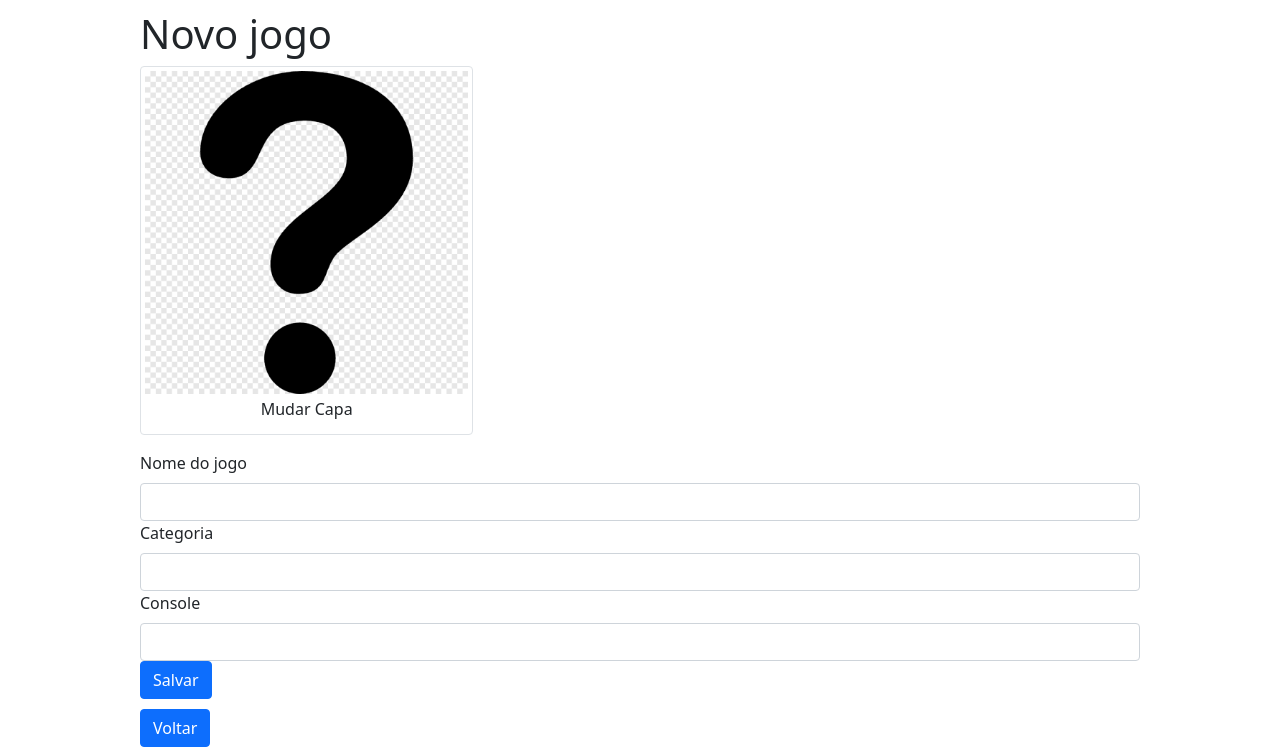
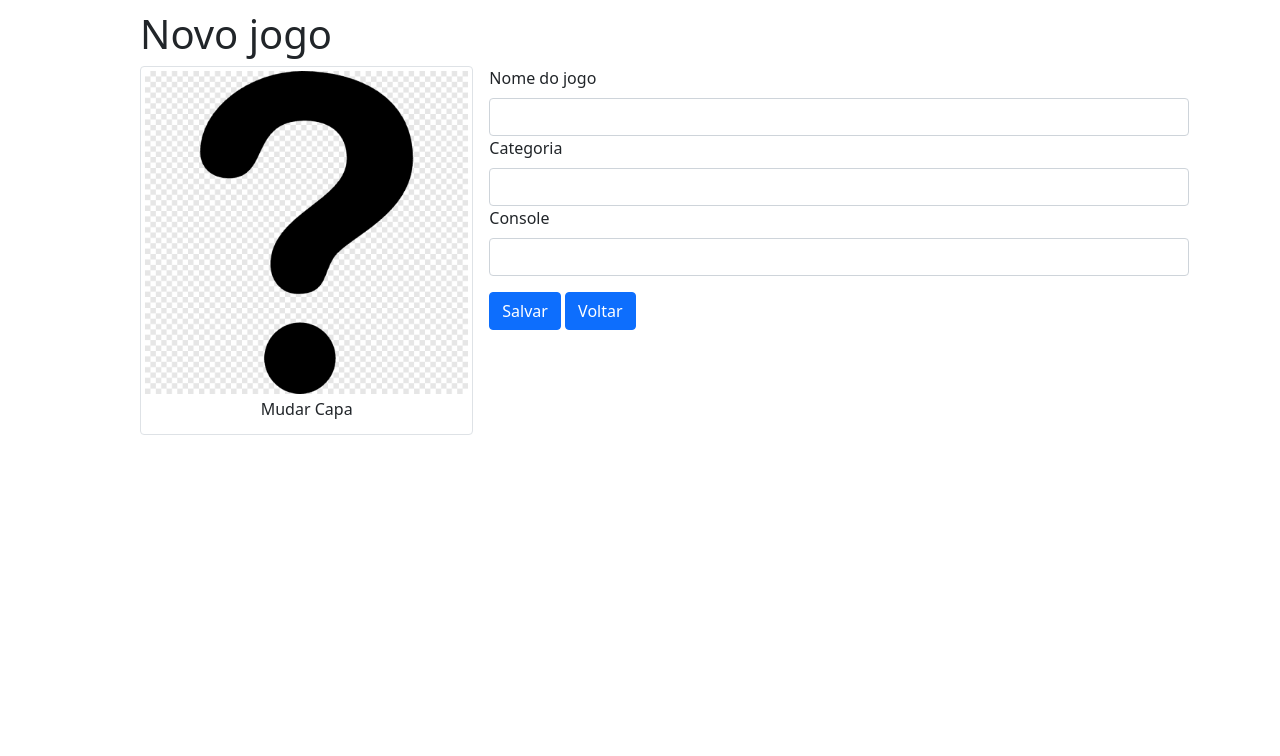
Before and after one commit to Leonardo-L-Cunha/Jogoteca, a Flask app: page /novo in a window 1280 px wide. Shown: the top 756 px of the page. Run offline with Flask 3, Linux system fonts and the light colour scheme; the visitor is signed in with stand-in values (Sample User, id 1); some libraries are stand-ins or nearby versions.

Commit message:
feat: refatorando codigo e melhorando css

```diff
--- a/templates/novo.html
+++ b/templates/novo.html
@@ -1,7 +1,7 @@
 {% extends "template.html" %}
 {% block conteudo %}
-      <form action="{{ url_for('criar') }}" method="post" enctype="multipart/form-data">
-        <figure class="img-thumbnail col-md-4">
+      <form  class="formularioJogo"  action="{{ url_for('criar') }}" method="post" enctype="multipart/form-data">
+        <figure class="img-thumbnail col-md-4 formularioImagem">
           <img class="img-fluid" src="{{ url_for('imagem', nome_arquivo='capaPerfil.png') }}" alt="">
           <figcaption>
             <label class="fileContainer">
@@ -12,22 +12,22 @@
         </figure>
         <fieldset>
           {{ form.csrf_token() }}
-          <div class="form-group">
+          <div class="form-group inputBox">
             {{ form.nome.label(class="form-label") }}
             {{ form.nome(class="form-control") }}
           </div>
-          <div class="form-group">
+          <div class="form-group inputBox">
             {{ form.categoria.label(class="form-label") }}
             {{ form.categoria(class="form-control") }}
           </div>
-          <div class="form-group">
+          <div class="form-group inputBox">
             {{ form.console.label(class="form-label") }}
             {{ form.console(class="form-control") }}
           </div>
-          <div>
+          <div class="form-group buttons">
             {{ form.salvar(class="btn btn-primary") }}
+            <a class="btn btn-primary" href="{{ url_for('index') }}">Voltar</a>
           </div>
-          <a class="btn btn-primary" href="{{ url_for('index') }}">Voltar</a>
         </fieldset>
       </form>
 {% endblock %}
```
